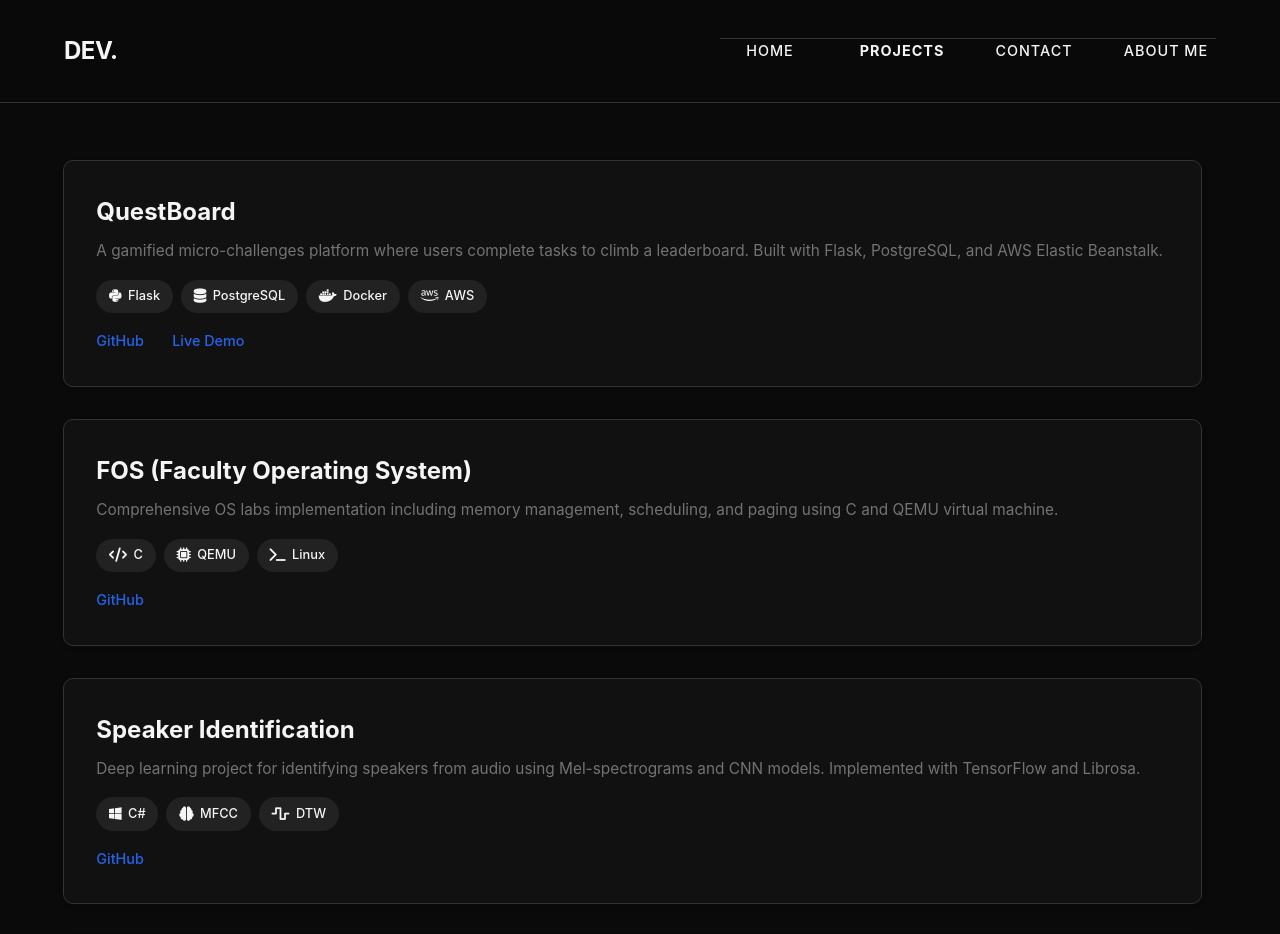
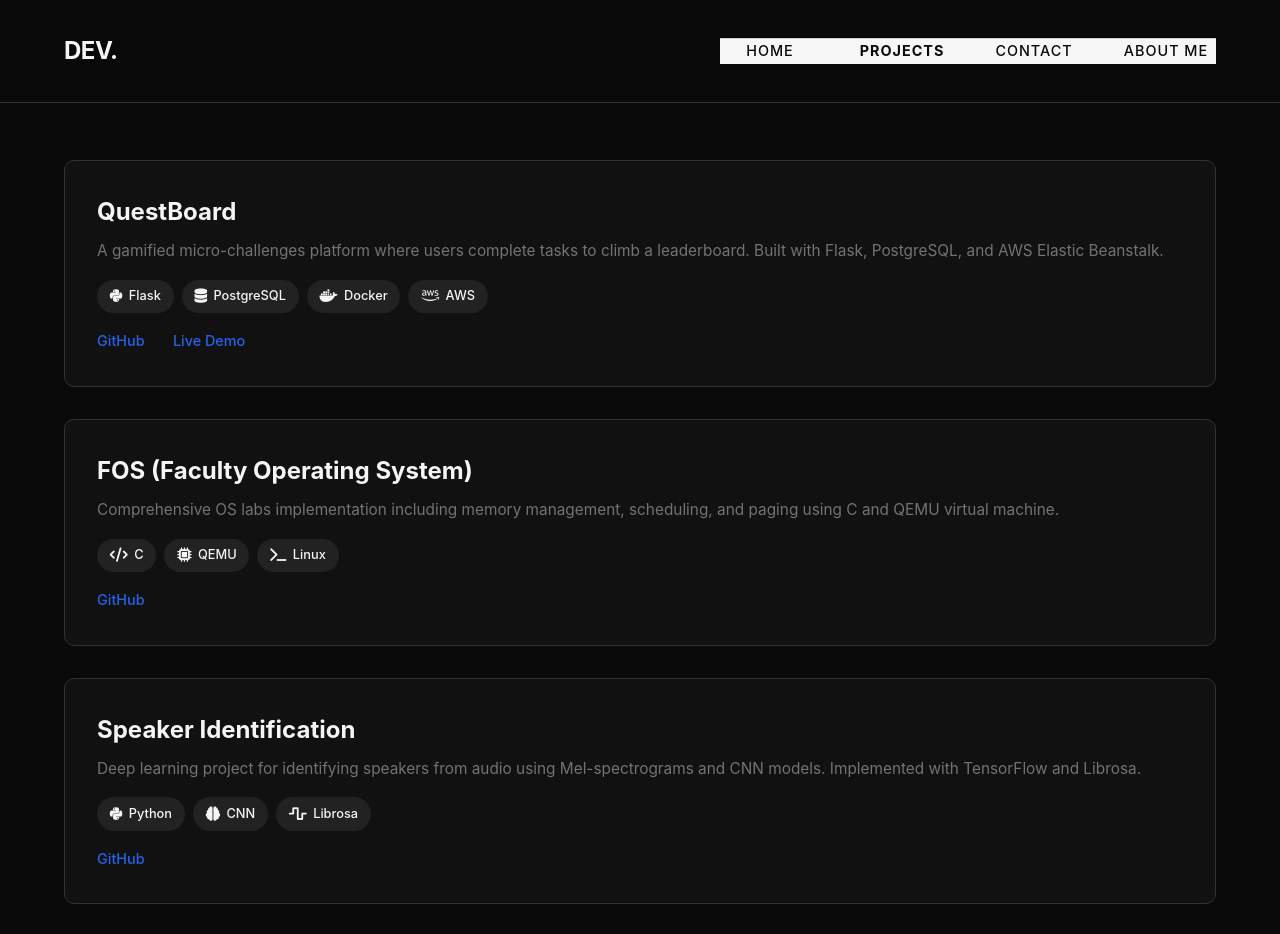
Before and after one commit to G1DO/ibrahim-dev, a plain HTML site: page projects.html in a window 1280 px wide. Shown: the top 934 px of the page. Drawn offline with Linux system fonts and the dark colour scheme.

Commit message:
night mode

```diff
--- a/projects.html
+++ b/projects.html
@@ -28,7 +28,7 @@
       --light-gray: #e5e5e5;
     }
 
-    html { scroll-behavior: smooth; scrollbar-gutter: stable; }
+    html { scroll-behavior: smooth; }
 
     body {
       background-color: var(--secondary);
@@ -109,7 +109,7 @@
       z-index: 210;
     }
 
-    /* Hero section */
+    /* Hero */
     .hero {
       display: flex;
       flex-direction: column;
@@ -124,7 +124,7 @@
       width: 100%;
     }
 
-    /* Project grid */
+    /* Projects Grid */
     .projects-grid {
       display: flex;
       flex-direction: column;
@@ -231,7 +231,6 @@
         gap: 1rem;
       }
 
-      header { padding: 1.5rem 4%; }
       .hero { padding: 7rem 4% 2rem; }
       .project-card { padding: 1.5rem; }
       .project-card h2 { font-size: 1.3rem; }
@@ -246,15 +245,28 @@
       .tech-chip { font-size: 0.75rem; }
     }
 
-    /* Dark mode */
+    /* Dark Mode */
     @media (prefers-color-scheme: dark) {
       body { background-color: #0a0a0a; color: #f5f5f5; }
       nav a { color: #f5f5f5; }
       nav a:after { background: #f5f5f5; }
       header { background: rgba(10, 10, 10, 0.95); border-bottom: 1px solid #333; }
-      nav { background: rgba(10, 10, 10, 0.97); border-top: 1px solid #333; }
       .project-card { background: #111; border: 1px solid #333; }
       .tech-chip { background: #222; color: #f5f5f5; }
+
+      /* keep dropdown white even in dark mode */
+      nav {
+        background: rgba(255, 255, 255, 0.97);
+        border-top: 1px solid #ccc;
+      }
+
+      nav a {
+        color: #0a0a0a;
+      }
+
+      nav a:after {
+        background: #0a0a0a;
+      }
     }
   </style>
 </head>
@@ -310,9 +322,9 @@
           <h2>Speaker Identification</h2>
           <p>Deep learning project for identifying speakers from audio using Mel-spectrograms and CNN models. Implemented with TensorFlow and Librosa.</p>
           <div class="tech-stack">
-            <span class="tech-chip"><i class="fab fa-windows"></i> C#</span>
-            <span class="tech-chip"><i class="fas fa-brain"></i> MFCC</span>
-            <span class="tech-chip"><i class="fas fa-wave-square"></i> DTW</span>
+            <span class="tech-chip"><i class="fab fa-python"></i> Python</span>
+            <span class="tech-chip"><i class="fas fa-brain"></i> CNN</span>
+            <span class="tech-chip"><i class="fas fa-wave-square"></i> Librosa</span>
           </div>
           <div class="project-links">
             <a href="https://github.com/G1DO/Speaker-Identification" target="_blank">GitHub</a>
```
Also changed, not shown: about.html (+19 -3 lines), contact.html (+18 -13 lines), index.html (+24 -3 lines).
